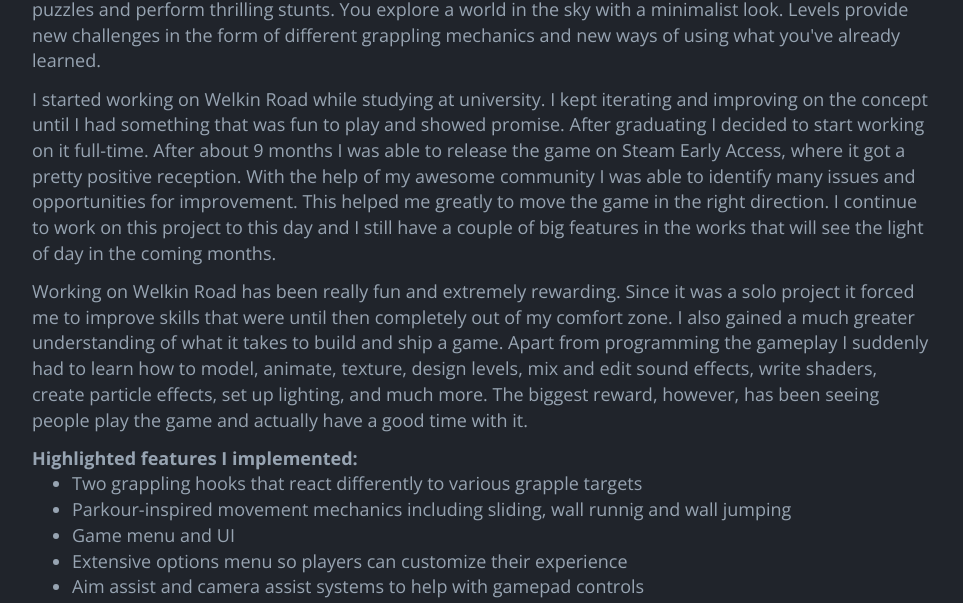
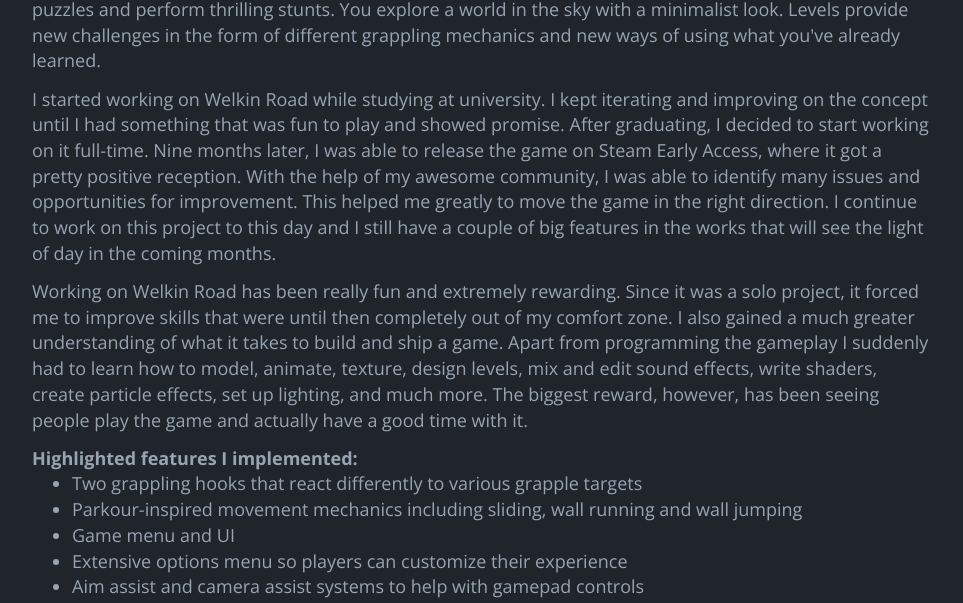
Before and after one commit to gpanic/gpanic.github.io-jekyll, a Jekyll site: the page built from _projects/welkin_road.md, in a window 1280 px wide. Shown: the part 1407-2010 px from the top of the page, without its empty margins (158-1121 px from the left). Built offline with Jekyll 4.4.1, drawn with Linux system fonts in a browser that asks for light colours; nearby versions of some CDN libraries.

Commit message:
Welkin Road description spell errors

```diff
--- a/_projects/welkin_road.md
+++ b/_projects/welkin_road.md
@@ -85,15 +85,15 @@
 				Welkin Road is first person platformer where you use two grappling hooks to overcome movement-based puzzles and perform thrilling stunts. You explore a world in the sky with a minimalist look. Levels provide new challenges in the form of different grappling mechanics and new ways of using what you've already learned.
 			</p>
 			<p>
-				I started working on Welkin Road while studying at university. I kept iterating and improving on the concept until I had something that was fun to play and showed promise. After graduating I decided to start working on it full-time. After about 9 months I was able to release the game on Steam Early Access, where it got a pretty positive reception. With the help of my awesome community I was able to identify many issues and opportunities for improvement. This helped me greatly to move the game in the right direction. I continue to work on this project to this day and I still have a couple of big features in the works that will see the light of day in the coming months.
+				I started working on Welkin Road while studying at university. I kept iterating and improving on the concept until I had something that was fun to play and showed promise. After graduating, I decided to start working on it full-time. Nine months later, I was able to release the game on Steam Early Access, where it got a pretty positive reception. With the help of my awesome community, I was able to identify many issues and opportunities for improvement. This helped me greatly to move the game in the right direction. I continue to work on this project to this day and I still have a couple of big features in the works that will see the light of day in the coming months.
 			</p>
 			<p>
-				Working on Welkin Road has been really fun and extremely rewarding. Since it was a solo project it forced me to improve skills that were until then completely out of my comfort zone. I also gained a much greater understanding of what it takes to build and ship a game. Apart from programming the gameplay I suddenly had to learn how to model, animate, texture, design levels, mix and edit sound effects, write shaders, create particle effects, set up lighting, and much more. The biggest reward, however, has been seeing people play the game and actually have a good time with it.
+				Working on Welkin Road has been really fun and extremely rewarding. Since it was a solo project, it forced me to improve skills that were until then completely out of my comfort zone. I also gained a much greater understanding of what it takes to build and ship a game. Apart from programming the gameplay I suddenly had to learn how to model, animate, texture, design levels, mix and edit sound effects, write shaders, create particle effects, set up lighting, and much more. The biggest reward, however, has been seeing people play the game and actually have a good time with it.
 			</p>
 			<b>Highlighted features I implemented:</b>
 			<ul>
 				<li>Two grappling hooks that react differently to various grapple targets</li>
-				<li>Parkour-inspired movement mechanics including sliding, wall runnig and wall jumping</li>
+				<li>Parkour-inspired movement mechanics including sliding, wall running and wall jumping</li>
 				<li>Game menu and UI</li>
 				<li>Extensive options menu so players can customize their experience</li>
 				<li>Aim assist and camera assist systems to help with gamepad controls</li>
```
